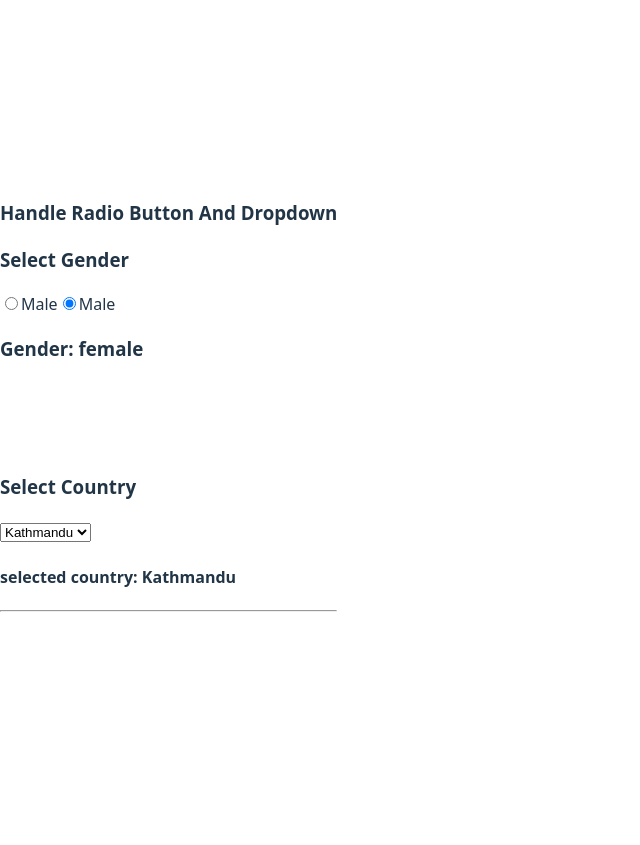
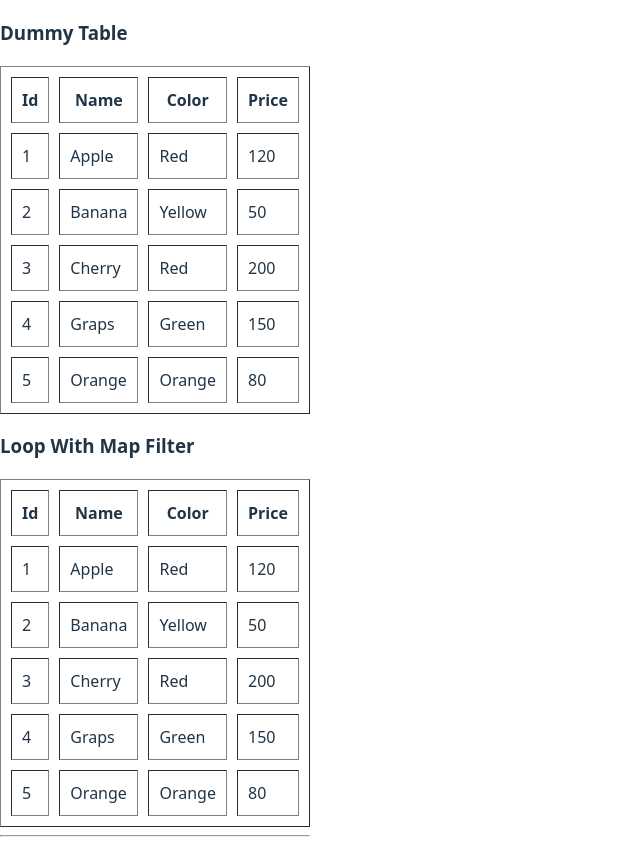
Before and after one commit to Namrata725/reactJsLearning, a React (Vite) app: page / in a window 1280 px wide. Shown: the whole page, without its empty margins (0-640 px from the left). Before the commit the page ends 800 px from the top, so only its background shows below. Built offline with nearby package versions, Linux system fonts and the light colour scheme.

Commit message:
doc + code for loop with map function

```diff
--- a/src/App.jsx
+++ b/src/App.jsx
@@ -11,6 +11,8 @@ import GetInputField from "./getInputField";
 import ControlComponent from "./ControlComponent";
 import HandleCheckbox from "./HandleCheckbox";
 import HandleRadioButtonAndDropdown from "./HandleRadioButtonAndDropdown";
+
+import LoopWithMapFunction from "./LoopWithMapFunction";
 
 function App() {
   return (
@@ -41,7 +43,9 @@ function App() {
       {/* <ControlComponent /> */}
 
       {/* <HandleCheckbox /> */}
-      <HandleRadioButtonAndDropdown />
+      {/* <HandleRadioButtonAndDropdown /> */}
+
+      <LoopWithMapFunction />
       <hr />
     </div>
   );
--- /dev/null
+++ b/src/LoopWithMapFunction.jsx
@@ -0,0 +1,91 @@
+function LoopWithMapFunction() {
+  const fruits = ["Apple", "Banana", "Cherry", "Date"];
+  //example of aray
+
+  const fruitsData = [
+    { id: 1, name: "Apple", color: "Red", price: 120 },
+    { id: 2, name: "Banana", color: "Yellow", price: 50 },
+    { id: 3, name: "Cherry", color: "Red", price: 200 },
+    { id: 4, name: "Graps", color: "Green", price: 150 },
+    { id: 5, name: "Orange", color: "Orange", price: 80 },
+  ];
+
+  return (
+    <div>
+      <div>
+        <h3>Dummy Table</h3>
+        <table border="1" cellPadding="10" cellSpacing="10">
+          <thead>
+            <th>Id</th>
+            <th>Name</th>
+            <th>Color</th>
+            <th>Price</th>
+          </thead>
+
+          <tbody>
+            <tr>
+              <td>1</td>
+              <td>Apple</td>
+              <td>Red</td>
+              <td>120</td>
+            </tr>
+
+            <tr>
+              <td>2</td>
+              <td>Banana</td>
+              <td>Yellow</td>
+              <td>50</td>
+            </tr>
+            <tr>
+              <td>3</td>
+              <td>Cherry</td>
+              <td>Red</td>
+              <td>200</td>
+            </tr>
+            <tr>
+              <td>4</td>
+              <td>Graps</td>
+              <td>Green</td>
+              <td>150</td>
+            </tr>
+
+            <tr>
+              <td>5</td>
+              <td>Orange</td>
+              <td>Orange</td>
+              <td>80</td>
+            </tr>
+          </tbody>
+        </table>
+      </div>
+
+      <div>
+        <h3>Loop With Map Filter</h3>
+
+        <table border="1" cellPadding="10" cellSpacing="10">
+          <thead>
+            <tr>
+              <th>Id</th>
+              <th>Name</th>
+              <th>Color</th>
+              <th>Price</th>
+            </tr>
+          </thead>
+
+          <tbody>
+            {fruitsData.map((fruit) => (
+              <tr key={fruit.id}>
+                <td>{fruit.id}</td>
+                <td>{fruit.name}</td>
+                <td>{fruit.color}</td>
+                <td>{fruit.price}</td>
+              </tr>
+            ))}
+          </tbody>
+        </table>
+      </div>
+    </div>
+  );
+}
+
+export default LoopWithMapFunction;
```
Also changed, not shown: 1 other file (tests, documents, lock files or other folders).
